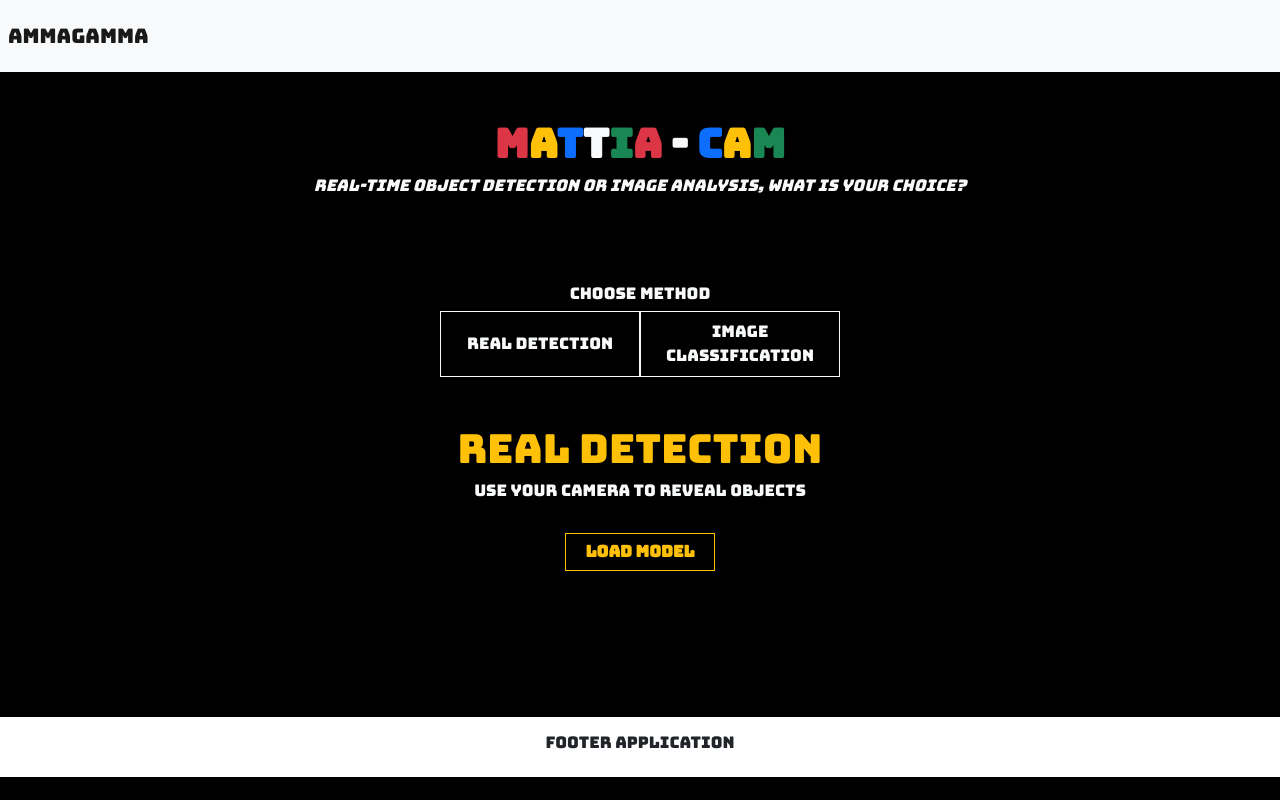
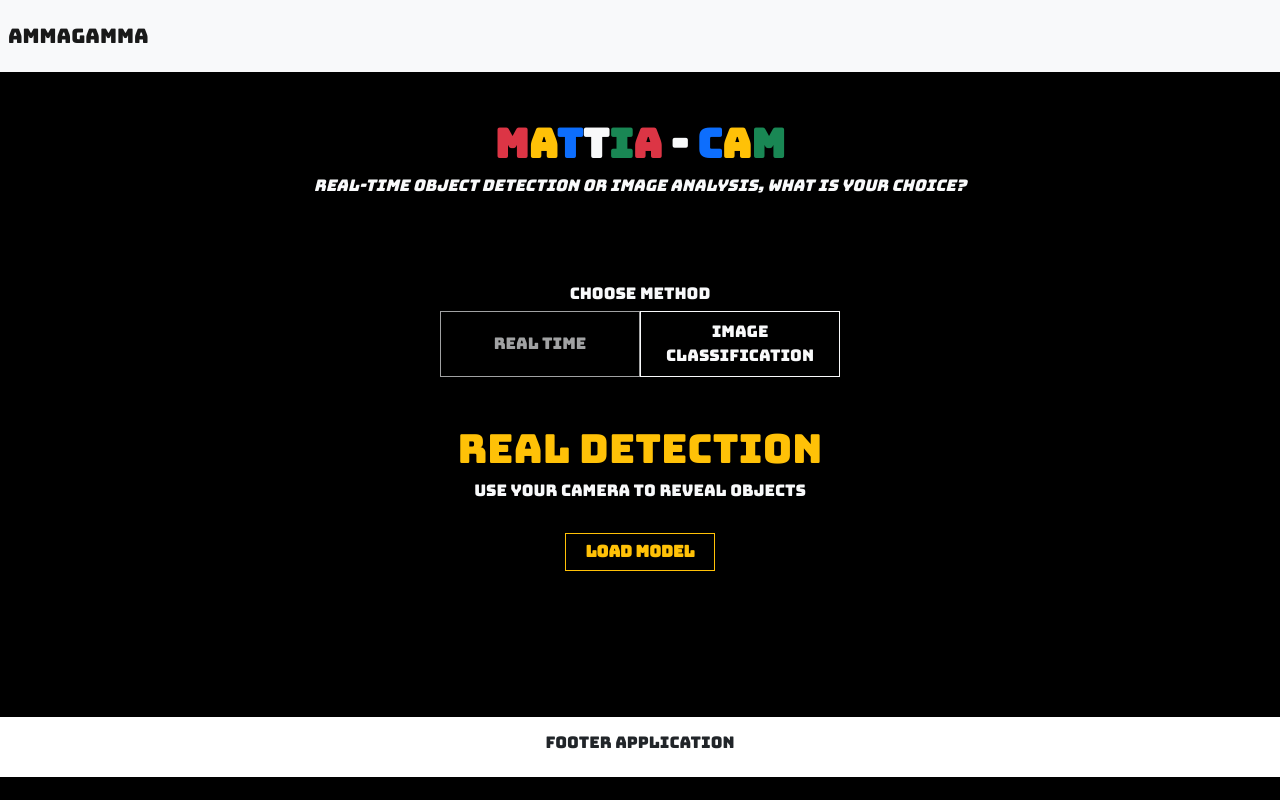
Before and after one commit to AGedu/mattiaCAM, a React (Create React App) app: page / in a window 1280 px wide. Built offline with nearby package versions, Linux system fonts and the light colour scheme.

Commit message:
perfezionamento pulsanti

```diff
--- a/src/App.js
+++ b/src/App.js
@@ -26,11 +26,11 @@ function App() {
         <div className="header">
           <Header />
         </div>
-        <div className="d-flex flex-column align-items-center justify-content-center mt-5">
+        <div className="d-flex flex-column align-items-center mt-5">
           <h6 className="text-light">Choose method</h6>
           <div className="console-button d-flex flex-column flex-sm-row">
-            <button className="btn btn-outline-light rounded-0 p-2" style={{width:200,}} onClick={set_real_detection}>Real Detection</button>
-            <button className="btn btn-outline-light rounded-0 p-2" style={{width:200,}} onClick={set_image_classification}>Image Classification</button>
+            <button className="btn btn-outline-light rounded-0 p-2" disabled={stateRealDetection} style={{width:200,}} onClick={set_real_detection}>Real Time</button>
+            <button className="btn btn-outline-light rounded-0 p-2" disabled={stateImageClassification} style={{width:200,}} onClick={set_image_classification}>Image Classification</button>
           </div>
         </div>
         <div className="mt-5">
```
